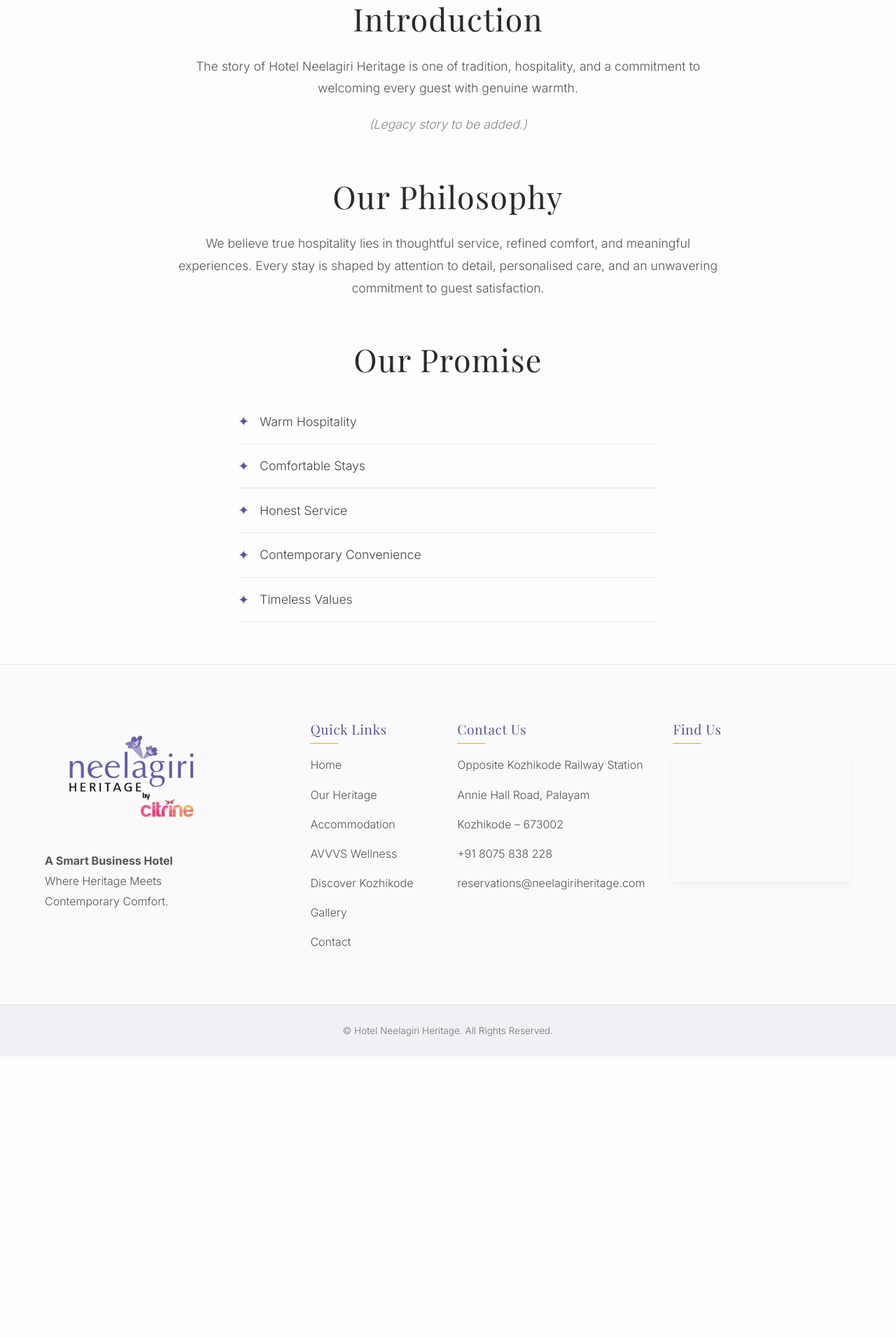
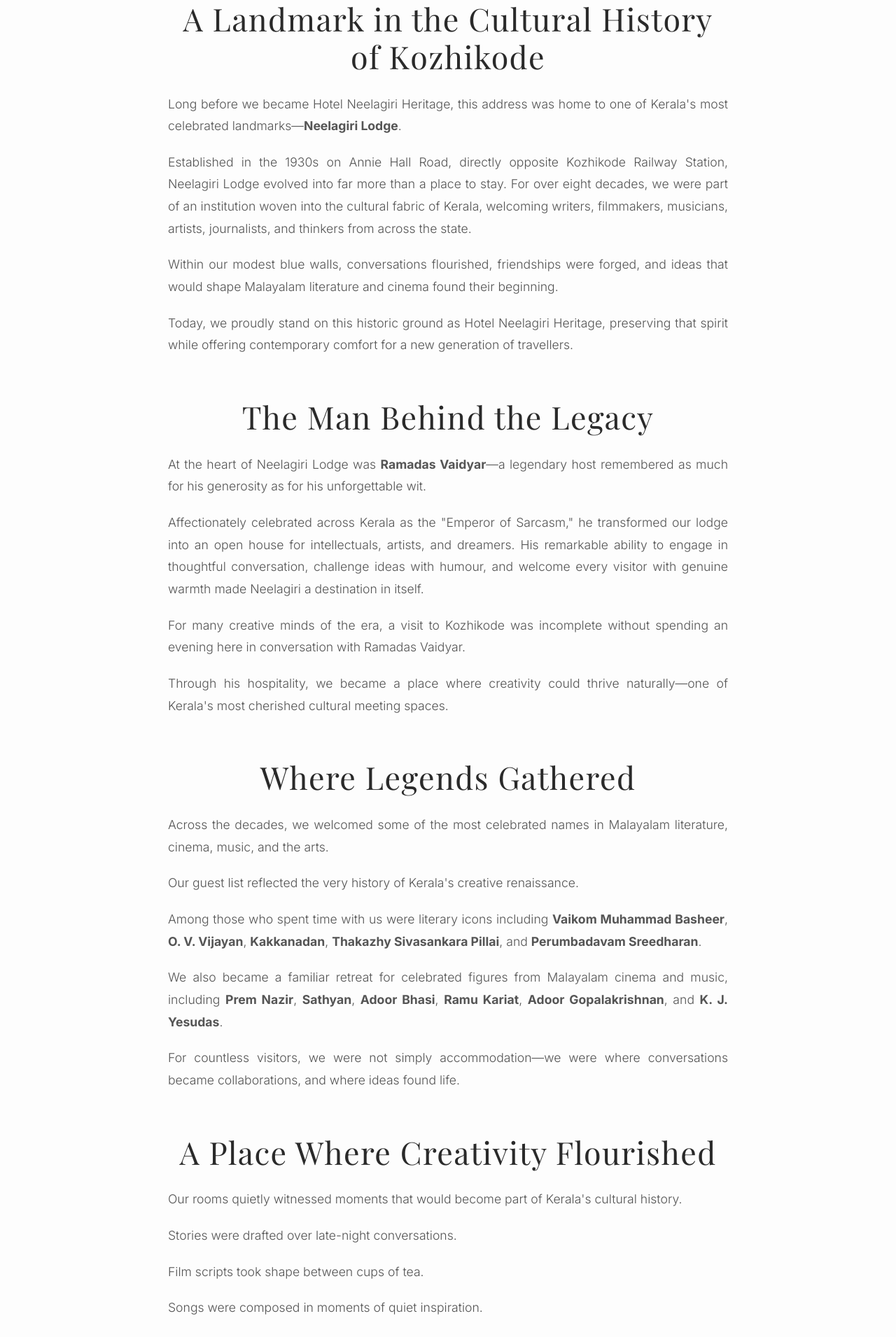
Before and after one commit to arjunmuralitriv-hash/neelagiri-heritage, a Next.js app: page /heritage in a window 1280 px wide. Shown: the part 580-2491 px from the top of the page at 70% size. Before the commit the page ends 2090 px from the top, so only its background shows below. Built offline with nearby package versions, Linux system fonts and the light colour scheme; grey boxes are pictures that could not be loaded; a web font is replaced by a local one.

Commit message:
Update heritage page with legacy content and hero image

```diff
--- a/src/app/heritage/page.js
+++ b/src/app/heritage/page.js
@@ -3,41 +3,147 @@
 export default function Heritage() {
   return (
     <main>
-      <header className={styles.pageHeader} style={{backgroundImage: "url('https://images.unsplash.com/photo-1571896349842-33c89424de2d?q=80&w=2000&auto=format&fit=crop')"}}>
+      <header className={styles.pageHeader} style={{backgroundImage: "url('/images/heritage-hero.png')", backgroundSize: 'contain', backgroundRepeat: 'no-repeat', backgroundColor: '#f8f6f0'}}>
         <div className={styles.pageOverlay}></div>
         <div className={styles.pageHeaderContent}>
-          <h1 className={`${styles.pageTitle} fade-in delay-1`}>Our Heritage</h1>
-          <p className={`${styles.pageSubtitle} fade-in delay-2`}>A story of timeless hospitality.</p>
+          <h1 className={`${styles.pageTitle} fade-in delay-1`}>More Than a Hotel. A Living Legacy.</h1>
+          <p className={`${styles.pageSubtitle} fade-in delay-2`}>Where generations of storytellers, artists, and visionaries found inspiration—and where their legacy continues to welcome travellers today.</p>
         </div>
       </header>
 
       <section className="container">
         <div className={styles.contentBlock}>
-          <h2 className={styles.blockTitle}>Introduction</h2>
+          <h2 className={styles.blockTitle}>A Landmark in the Cultural History of Kozhikode</h2>
           <p className={styles.blockText}>
-            The story of Hotel Neelagiri Heritage is one of tradition, hospitality, and a commitment to welcoming every guest with genuine warmth.
+            Long before we became Hotel Neelagiri Heritage, this address was home to one of Kerala's most celebrated landmarks—<strong>Neelagiri Lodge</strong>.
           </p>
-          <p className={styles.blockText} style={{ fontStyle: 'italic', color: '#888' }}>
-            (Legacy story to be added.)
+          <p className={styles.blockText}>
+            Established in the 1930s on Annie Hall Road, directly opposite Kozhikode Railway Station, Neelagiri Lodge evolved into far more than a place to stay. For over eight decades, we were part of an institution woven into the cultural fabric of Kerala, welcoming writers, filmmakers, musicians, artists, journalists, and thinkers from across the state.
+          </p>
+          <p className={styles.blockText}>
+            Within our modest blue walls, conversations flourished, friendships were forged, and ideas that would shape Malayalam literature and cinema found their beginning.
+          </p>
+          <p className={styles.blockText}>
+            Today, we proudly stand on this historic ground as Hotel Neelagiri Heritage, preserving that spirit while offering contemporary comfort for a new generation of travellers.
+          </p>
+        </div>
+
+        <div className={styles.contentBlock}>
+          <h2 className={styles.blockTitle}>The Man Behind the Legacy</h2>
+          <p className={styles.blockText}>
+            At the heart of Neelagiri Lodge was <strong>Ramadas Vaidyar</strong>—a legendary host remembered as much for his generosity as for his unforgettable wit.
+          </p>
+          <p className={styles.blockText}>
+            Affectionately celebrated across Kerala as the "Emperor of Sarcasm," he transformed our lodge into an open house for intellectuals, artists, and dreamers. His remarkable ability to engage in thoughtful conversation, challenge ideas with humour, and welcome every visitor with genuine warmth made Neelagiri a destination in itself.
+          </p>
+          <p className={styles.blockText}>
+            For many creative minds of the era, a visit to Kozhikode was incomplete without spending an evening here in conversation with Ramadas Vaidyar.
+          </p>
+          <p className={styles.blockText}>
+            Through his hospitality, we became a place where creativity could thrive naturally—one of Kerala's most cherished cultural meeting spaces.
+          </p>
+        </div>
+
+        <div className={styles.contentBlock}>
+          <h2 className={styles.blockTitle}>Where Legends Gathered</h2>
+          <p className={styles.blockText}>
+            Across the decades, we welcomed some of the most celebrated names in Malayalam literature, cinema, music, and the arts.
+          </p>
+          <p className={styles.blockText}>
+            Our guest list reflected the very history of Kerala's creative renaissance.
+          </p>
+          <p className={styles.blockText}>
+            Among those who spent time with us were literary icons including <strong>Vaikom Muhammad Basheer</strong>, <strong>O. V. Vijayan</strong>, <strong>Kakkanadan</strong>, <strong>Thakazhy Sivasankara Pillai</strong>, and <strong>Perumbadavam Sreedharan</strong>.
+          </p>
+          <p className={styles.blockText}>
+            We also became a familiar retreat for celebrated figures from Malayalam cinema and music, including <strong>Prem Nazir</strong>, <strong>Sathyan</strong>, <strong>Adoor Bhasi</strong>, <strong>Ramu Kariat</strong>, <strong>Adoor Gopalakrishnan</strong>, and <strong>K. J. Yesudas</strong>.
+          </p>
+          <p className={styles.blockText}>
+            For countless visitors, we were not simply accommodation—we were where conversations became collaborations, and where ideas found life.
+          </p>
+        </div>
+
+        <div className={styles.contentBlock}>
+          <h2 className={styles.blockTitle}>A Place Where Creativity Flourished</h2>
+          <p className={styles.blockText}>
+            Our rooms quietly witnessed moments that would become part of Kerala's cultural history.
+          </p>
+          <p className={styles.blockText}>
+            Stories were drafted over late-night conversations.
+          </p>
+          <p className={styles.blockText}>
+            Film scripts took shape between cups of tea.
+          </p>
+          <p className={styles.blockText}>
+            Songs were composed in moments of quiet inspiration.
+          </p>
+          <p className={styles.blockText}>
+            Among our distinguished residents was celebrated lyricist <strong>Vayalar Ramavarma</strong>, who frequently stayed with us while working in Kozhikode. It was here that he wrote several memorable cinematic lyrics, including the beloved song <strong>"Neelagiriyude Sakhikale"</strong> for the film <em>Pani Theeratha Veedu</em>.
+          </p>
+          <p className={styles.blockText}>
+            Our walls once echoed with ideas that continue to inspire generations.
+          </p>
+        </div>
+
+        <div className={styles.contentBlock}>
+          <h2 className={styles.blockTitle}>The End of a Chapter</h2>
+          <p className={styles.blockText}>
+            By 2018, our original building had stood proudly for nearly nine decades.
+          </p>
+          <p className={styles.blockText}>
+            Time, however, had taken its toll. With the structure no longer considered safe, the family of Ramadas Vaidyar made the difficult decision to bring down the historic lodge.
+          </p>
+          <p className={styles.blockText}>
+            Its demolition marked the end of an era that had touched the lives of countless artists, travellers, and admirers.
+          </p>
+          <p className={styles.blockText}>
+            Although the physical structure disappeared, the spirit we carried remained deeply rooted in the hearts of those who experienced it.
+          </p>
+        </div>
+
+        <div className={styles.contentBlock}>
+          <h2 className={styles.blockTitle}>Carrying the Legacy Forward</h2>
+          <p className={styles.blockText}>
+            From this remarkable history, we emerged as <strong>Hotel Neelagiri Heritage</strong>.
+          </p>
+          <p className={styles.blockText}>
+            Designed as a contemporary smart business hotel, we respectfully honour the heritage of our predecessor while embracing the expectations of today's traveller.
+          </p>
+          <p className={styles.blockText}>
+            Located on the very same historic site, we combine modern comfort with a philosophy of genuine hospitality—a reflection of the values that made Neelagiri Lodge unforgettable.
+          </p>
+          <p className={styles.blockText}>
+            Every guest who walks through our doors becomes part of a story that has been unfolding for nearly a century.
           </p>
         </div>
 
         <div className={styles.contentBlock}>
           <h2 className={styles.blockTitle}>Our Philosophy</h2>
           <p className={styles.blockText}>
-            We believe true hospitality lies in thoughtful service, refined comfort, and meaningful experiences. Every stay is shaped by attention to detail, personalised care, and an unwavering commitment to guest satisfaction.
+            We believe that true hospitality is not defined by architecture alone, but by the warmth with which people are welcomed.
+          </p>
+          <p className={styles.blockText}>
+            Inspired by the timeless spirit of Neelagiri Lodge, we remain committed to creating meaningful experiences through attentive service, thoughtful design, and authentic care.
+          </p>
+          <p className={styles.blockText}>
+            The faces may change, the rooms may be new, but our heart continues to welcome every traveller with the same sincerity that made us a legend.
           </p>
         </div>
 
         <div className={styles.contentBlock}>
-          <h2 className={styles.blockTitle}>Our Promise</h2>
-          <ul className={styles.listGroup}>
-            <li>Warm Hospitality</li>
-            <li>Comfortable Stays</li>
-            <li>Honest Service</li>
-            <li>Contemporary Convenience</li>
-            <li>Timeless Values</li>
-          </ul>
+          <h2 className={styles.blockTitle}>A Legacy That Lives On</h2>
+          <p className={styles.blockText}>
+            Today, we welcome business travellers, families, transit guests, international visitors, and explorers discovering Kozhikode.
+          </p>
+          <p className={styles.blockText}>
+            While our comforts have evolved for the modern world, one thing remains unchanged:
+          </p>
+          <p className={styles.blockText}>
+            <strong>Our tradition of welcoming every guest with warmth, respect, and a sense of belonging.</strong>
+          </p>
+          <p className={styles.blockText}>
+            That is our true heritage.
+          </p>
         </div>
       </section>
     </main>
--- a/src/app/shared.module.css
+++ b/src/app/shared.module.css
@@ -79,6 +79,7 @@
   color: #555;
   line-height: 1.8;
   margin-bottom: 20px;
+  text-align: justify;
 }
 
 .listGroup {
```
Also changed, not shown: 1 other file (tests, documents, lock files or other folders).
